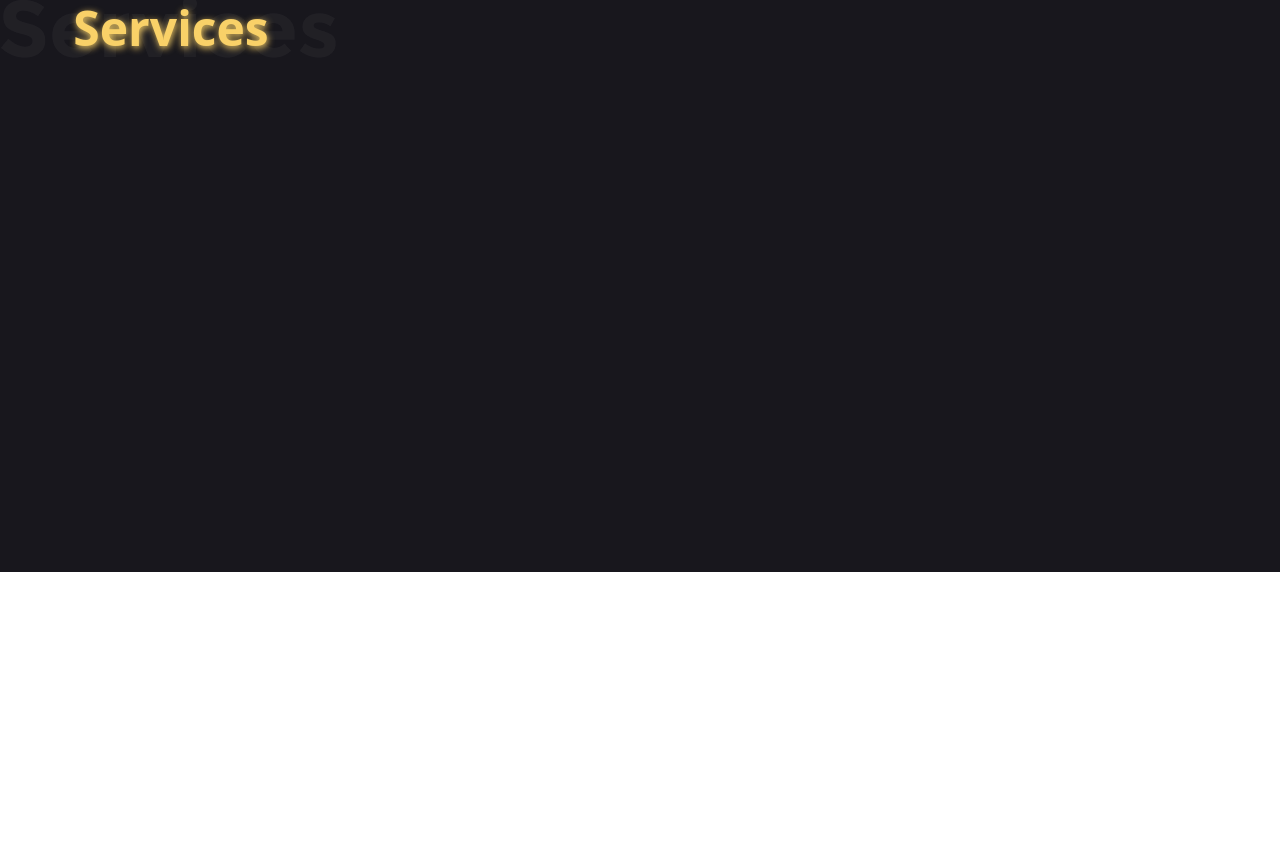
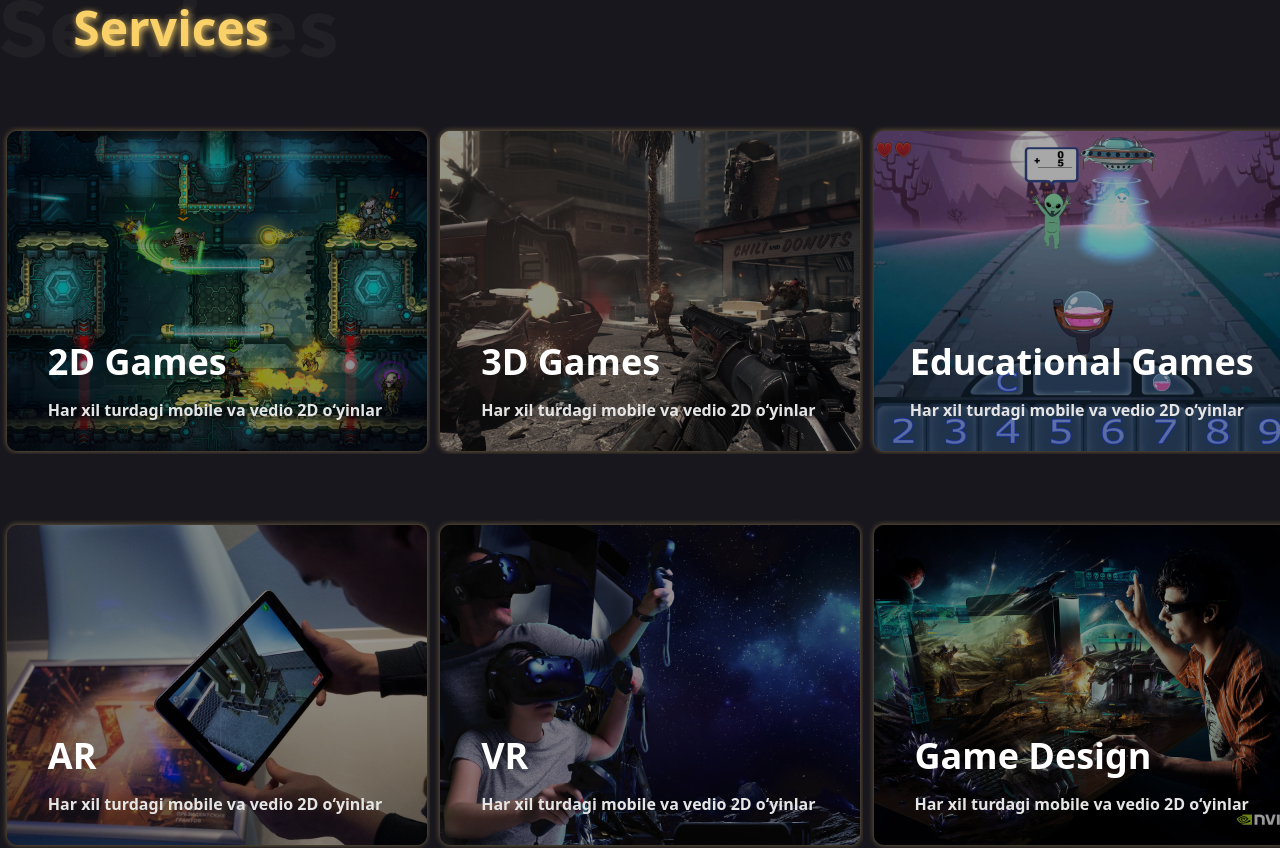
Before and after one commit to saviortm/portfolio_joxa, a Vue app: page / in a window 1280 px wide. Shown: the part 620-1468 px from the top of the page. Before the commit the page ends 1192 px from the top, so only its background shows below. Built offline with nearby package versions, Linux system fonts and the light colour scheme.

Commit message:
service section

```diff
--- a/src/components/blocks/TitleSection.vue
+++ b/src/components/blocks/TitleSection.vue
@@ -17,7 +17,7 @@ const props = defineProps({
 
 <template>
   <div
-    :style="`background-image: url(${props.img});`"
+    :style="`background-image: url(${props?.img});`"
     class="bg-no-repeat h-16 w-[342px] flex items-center justify-center my-16"
   >
     <h1 class="font-semibold text-color-title text-5xl text-shadow">
--- a/src/components/cards/ServiceCard.vue
+++ b/src/components/cards/ServiceCard.vue
@@ -1,28 +1,23 @@
-<!--<script setup>-->
-<!--import { defineProps } from 'vue'-->
+<script setup>
+import { defineProps } from 'vue'
 
-<!--const props = defineProps({-->
-<!--  title: {-->
-<!--    type: String,-->
-<!--    required: true,-->
-<!--    default: () => '',-->
-<!--  },-->
-<!--  subTitle: {-->
-<!--    type: String,-->
-<!--    required: true,-->
-<!--    default: () => '',-->
-<!--  },-->
-<!--  img: {-->
-<!--    type: String,-->
-<!--    required: true,-->
-<!--    default: () => '',-->
-<!--  },-->
-<!--})-->
-<!--</script>-->
+const props = defineProps({
+  service: {
+    type: Object,
+    required: true,
+    default: () => {},
+  },
+})
+</script>
 
 <template>
   <div
-    class="bg-no-repeat h-[320px] w-[420px] flex items-center justify-center my-16"
+      :style="`background-image: url(${props.service?.img});`"
+    class="bg-no-repeat h-[330px] w-[430px] flex items-center justify-center rounded-lg"
   >
+      <div class="px-8 pb-8 flex flex-col self-end">
+          <div class="font-bold text-4xl mb-4">{{ props.service?.title }}</div>
+          <div class="font-semibold text-base text-pale-white"> {{ props.service?.subTitle }}</div>
+      </div>
   </div>
 </template>
--- a/src/components/layouts/Services.vue
+++ b/src/components/layouts/Services.vue
@@ -1,29 +1,65 @@
 <script setup>
-import {reactive} from "vue";
+import { reactive } from 'vue'
 import { TitleSection } from '../blocks'
 import { ServiceCard } from '../cards'
 import serviceImg from '../../../src/assets/images/services.png'
+import twoGames from '../../../src/assets/images/2d-games.png'
+import threeGames from '../../../src/assets/images/3d-games.png'
+import eduGames from '../../../src/assets/images/edu-games.png'
+import arGames from '../../../src/assets/images/ar.png'
+import vrGames from '../../../src/assets/images/vr.png'
+import designGames from '../../../src/assets/images/game-design.png'
 
 
 const name = 'Services'
 
 const data = reactive({
-    serviceData: [
-        {
-            title: '',
-            subTitle: '',
-            img: ''
-        },
-    ]
+  serviceData: [
+    {
+      title: '2D Games',
+      subTitle: 'Har xil turdagi mobile va vedio 2D o‘yinlar',
+      img: twoGames,
+    },
+    {
+      title: '3D Games',
+      subTitle: 'Har xil turdagi mobile va vedio 2D o‘yinlar',
+      img: threeGames,
+    },
+    {
+      title: 'Educational Games',
+      subTitle: 'Har xil turdagi mobile va vedio 2D o‘yinlar',
+      img: eduGames,
+    },
+    {
+      title: 'AR',
+      subTitle: 'Har xil turdagi mobile va vedio 2D o‘yinlar',
+      img: arGames,
+    },
+    {
+      title: 'VR',
+      subTitle: 'Har xil turdagi mobile va vedio 2D o‘yinlar',
+      img: vrGames,
+    },
+    {
+      title: 'Game Design',
+      subTitle: 'Har xil turdagi mobile va vedio 2D o‘yinlar',
+      img: designGames,
+    },
+  ],
 })
 </script>
 
 <template>
   <div class="grid-container">
     <TitleSection :img="serviceImg" :title="name" />
-    <div class="grid grid-cols-3 gap-x-5 gap-y-16">
-      <ServiceCard />
-    </div>
+      <div class="grid grid-cols-3 gap-x-5 gap-y-16 text-white">
+          <div
+              v-for="(service, index) in data.serviceData"
+              :key="index"
+          >
+              <ServiceCard :service="service" />
+          </div>
+      </div>
   </div>
 </template>
 
```
